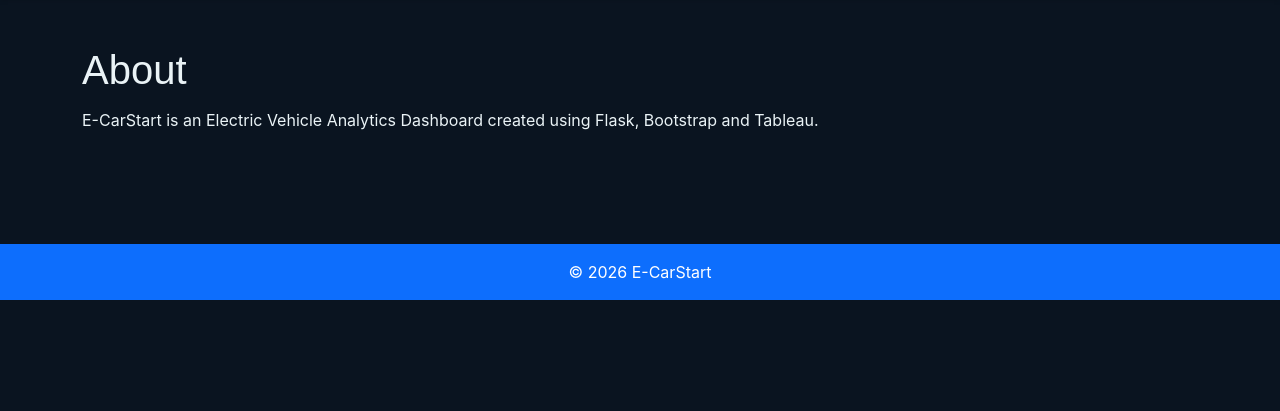
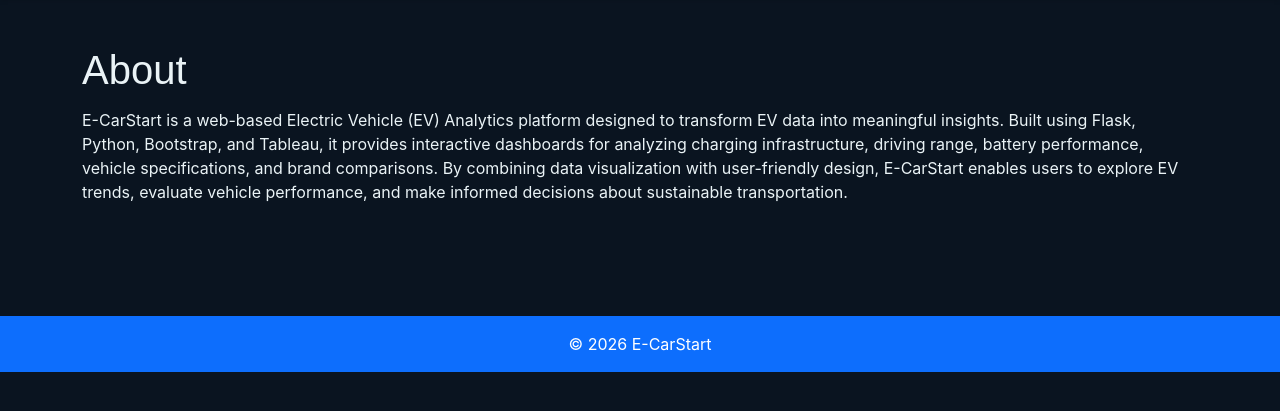
Before and after one commit to Meghana290607/EV-Charge-and-Range-Analysis, a Flask app: page /about in a window 1280 px wide. Shown: the part 59-470 px from the top of the page. Run offline with Flask 3, Linux system fonts and the light colour scheme.

Commit message:
about.html

```diff
--- a/Flask-App/templates/about.html
+++ b/Flask-App/templates/about.html
@@ -10,7 +10,7 @@
 
 <p>
 
-E-CarStart is an Electric Vehicle Analytics Dashboard created using Flask, Bootstrap and Tableau.
+E-CarStart is a web-based Electric Vehicle (EV) Analytics platform designed to transform EV data into meaningful insights. Built using Flask, Python, Bootstrap, and Tableau, it provides interactive dashboards for analyzing charging infrastructure, driving range, battery performance, vehicle specifications, and brand comparisons. By combining data visualization with user-friendly design, E-CarStart enables users to explore EV trends, evaluate vehicle performance, and make informed decisions about sustainable transportation.
 
 </p>
 
```
